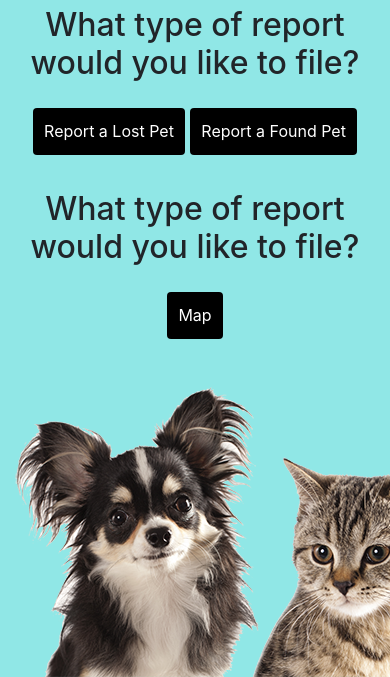
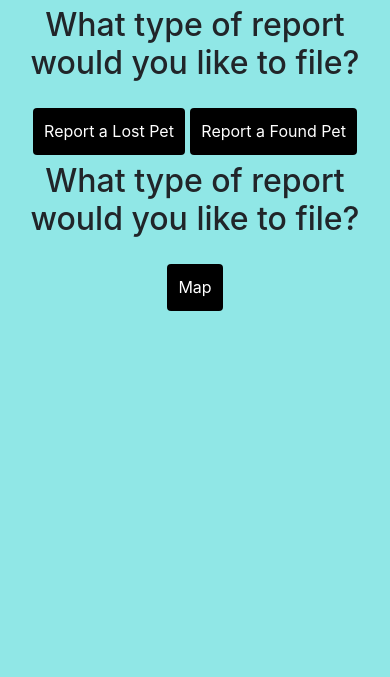
Before and after one commit to MichaelPearson-gif/lost_pet, a Flask app: page / in a window 390 px wide; the page is wider, and only the part inside the window is pictured. Shown: the part 167-844 px from the top of that part. Run offline with Flask 2, Linux system fonts and the light colour scheme; some libraries are stand-ins or nearby versions.

Commit message:
Changed CSS for phones

```diff
--- a/Frontend/Pet_Locator/static/css/style.css
+++ b/Frontend/Pet_Locator/static/css/style.css
@@ -6,6 +6,8 @@
 img {
     position: absolute;
     bottom: 0%;
+    margin-top: 8%;
+    visibility: visible;
 }
 
 .btn {
@@ -34,3 +36,13 @@ h1 {
 .found {
     font-size: 2.5em;
 }
+
+/* Css for when accessing on a smartphone*/
+@media (max-width: 600px) {
+    .btn {
+        margin-bottom: 2%;
+    }
+    img {
+        visibility: hidden;
+    }
+}
```
